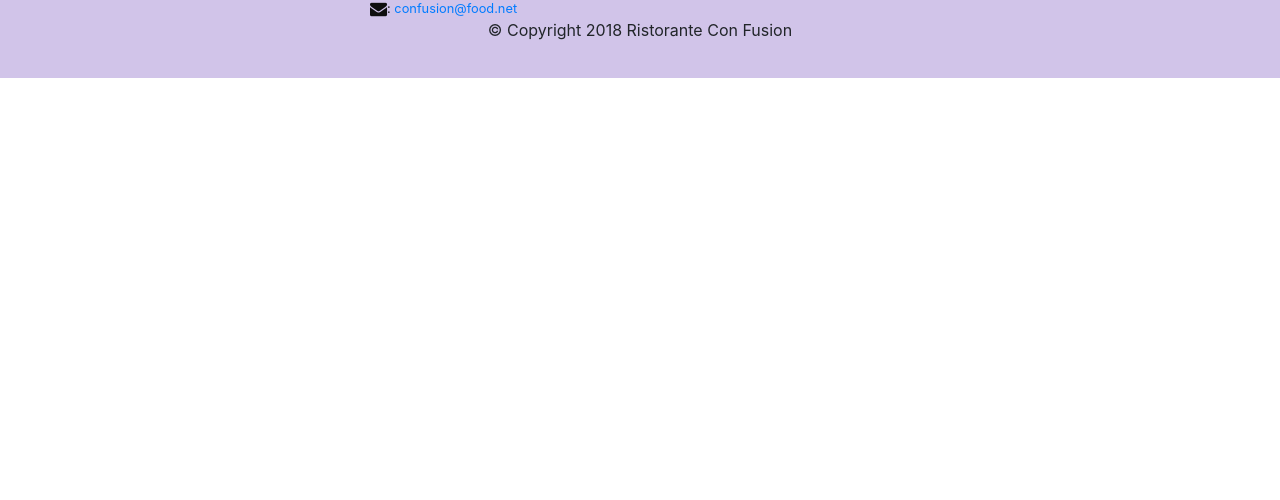
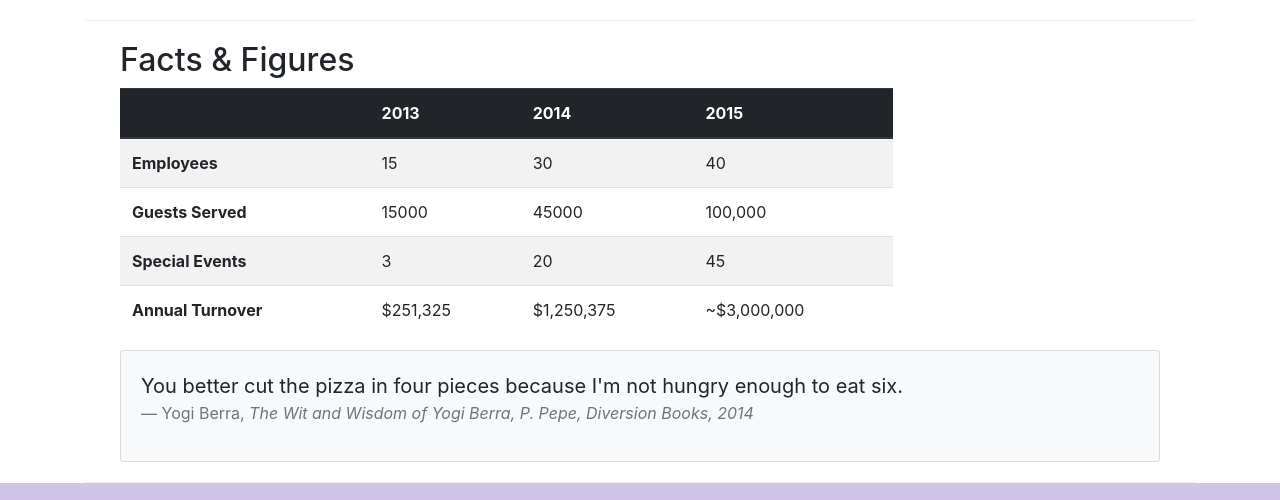
Before and after one commit to rajatgupta580github/bootstrap, a website: page aboutus.html in a window 1280 px wide. Shown: the part 1526-2026 px from the top of the page. Before the commit the page ends 1604 px from the top, so only its background shows below. Drawn offline with nearby package versions, Linux system fonts and the light colour scheme.

Commit message:
table and card

```diff
--- a/aboutus.html
+++ b/aboutus.html
@@ -33,7 +33,7 @@
     <header class="jumbotron">
         <div class="container">
             <div class="row row-header">
-                <div class="col-12 col-sm-8">
+                <div class="col-12 col-sm-6">
                     <h1>Ristorante con Fusion</h1>
                     <p>We take inspiration from the World's best cuisines, and create a unique fusion experience. Our lipsmacking creations will tickle your culinary senses!</p>
                 </div>
@@ -49,25 +49,41 @@
                 <li class="breadcrumb-item"><a href="./index.html">Home</a></li>
                 <li class="breadcrumb-item active">About Us</li>
             </ol>
-            <div>
+            <div class="col-12">
                <h3>About Us</h3>
                <hr>
             </div>
         </div>
 
-        <div class="row">
-            <div class="col-12 col-md-6">
+        <div class="row row-content">
+            <div class="col-sm-6">
                 <h2>Our History</h2>
                 <p>Started in 2010, Ristorante con Fusion quickly established itself as a culinary icon par excellence in Hong Kong. With its unique brand of world fusion cuisine that can be found nowhere else, it enjoys patronage from the A-list clientele in Hong Kong.  Featuring four of the best three-star Michelin chefs in the world, you never know what will arrive on your plate the next time you visit us.</p>
                 <p>The restaurant traces its humble beginnings to <em>The Frying Pan</em>, a successful chain started by our CEO, Mr. Peter Pan, that featured for the first time the world's best cuisines in a pan.</p>
             </div>
-            <div>
-            </div>
+            <div class="col-12 col-sm-6">
+               <div class="card">
+                   <h3 class="card-header bg-primary text-white">Facts At a Glance</h3>
+                   <div class="card-body">
+                       <dl class="row">
+                           <dt class="col-6">Started</dt>
+                           <dd class="col-6">3 Feb. 2013</dd>
+                           <dt class="col-6">Major Stake Holder</dt>
+                           <dd class="col-6">HK Fine Foods Inc.</dd>
+                           <dt class="col-6">Last Year's Turnover</dt>
+                           <dd class="col-6">$1,250,375</dd>
+                           <dt class="col-6">Employees</dt>
+                           <dd class="col-6">40</dd>
+                       </dl>
+                   </div>
+               </div>
+           </div>
+
         </div>
         <hr>
 
 
-        <div class="row">
+        <div class="row row-content">
             <div class="col-12">
                 <h2>Corporate Leadership</h2>
                 <h3>Peter Pan <small>Chief Epicurious Officer</small></h3>
@@ -80,6 +96,62 @@
                 <p><div class="d-none d-sm-block">Award winning three-star Michelin chef with wide International experience having worked closely with whos-who in the culinary world, he specializes in creating mouthwatering Indo-Italian fusion experiences. He says, <em>Put together the cuisines from the two craziest cultures, and you get a winning hit! Amma Mia!</em></p></div>
             </div>
        </div>
+       <div class="row row-content">
+            <div class="col-12 col-sm-9">
+                <h2>Facts &amp; Figures</h2>
+                <div class="table-responsive">
+                    <table class="table table-striped">
+                        <thead class="thead-dark">
+                            <tr>
+                                <th>&nbsp;</th>
+                                <th>2013</th>
+                                <th>2014</th>
+                                <th>2015</th>
+                            </tr>
+                        </thead>
+                        <tbody>
+                            <tr>
+                                <th>Employees</th>
+                                <td>15</td>
+                                <td>30</td>
+                                <td>40</td>
+                            </tr>
+                            <tr>
+                                <th>Guests Served</th>
+                                <td>15000</td>
+                                <td>45000</td>
+                                <td>100,000</td>
+                            </tr>
+                            <tr>
+                                <th>Special Events</th>
+                                <td>3</td>
+                                <td>20</td>
+                                <td>45</td>
+                            </tr>
+                            <tr>
+                                <th>Annual Turnover</th>
+                                <td>$251,325</td>
+                                <td>$1,250,375</td>
+                                <td>~$3,000,000</td>
+                            </tr>
+                        </tbody>
+                    </table>
+                </div>
+            </div>
+            <div class="col-12">
+                <div class="card card-body bg-light">
+                    <blockquote class="blockquote">
+                        <p class="mb-0">You better cut the pizza in four pieces because
+                             I'm not hungry enough to eat six.</p>
+                        <footer class="blockquote-footer">Yogi Berra,
+                            <cite title="Source Title">The Wit and Wisdom of Yogi Berra,
+                             P. Pepe, Diversion Books, 2014</cite>
+                        </footer>
+                    </blockquote>
+                </div>
+            </div>
+       </div>
+
 
     </div>
 
--- a/css/styles.css
+++ b/css/styles.css
@@ -5,7 +5,7 @@
 
 .row-content {
     margin:0px auto;
-    padding:20px 140px;
+    padding:20px 20px;
     border-bottom: 1px ridge;
     min-height:400px;
 }
```
